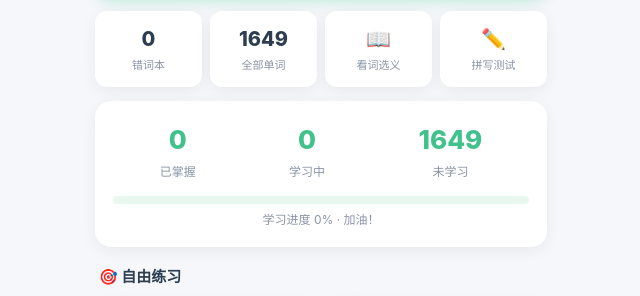
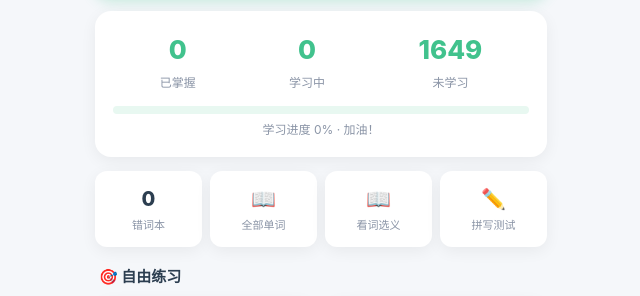
Before and after one commit to maksy5310/myEnglish, a plain HTML site: page index.html in a window 1280 px wide. Shown: the part 202-498 px from the top of the page, without its empty margins (319-959 px from the left). Drawn offline with Linux system fonts and the light colour scheme.

Commit message:
fix: 添加overflow-x:hidden防止水平溢出,列表页右侧padding避免字母索引遮挡, cache v7

```diff
--- a/app.js
+++ b/app.js
@@ -202,7 +202,7 @@ function renderHome(){
     </div>
   </div>
 
-  <!-- 今日学习大按钮 -->
+  <!-- 今日学习大按钮 + 统计 -->
   <div class="daily-study" onclick="window.__app.startDailyStudy()">
     <div class="ds-left">
       <div class="ds-icon">📚</div>
@@ -214,6 +214,17 @@ function renderHome(){
     <div class="ds-go">开始 ›</div>
   </div>
 
+  <!-- 统计概览（紧凑版） -->
+  <div class="overview">
+    <div class="row">
+      <div class="stat"><div class="num">${s.mastered}</div><div class="lbl">已掌握</div></div>
+      <div class="stat"><div class="num">${s.learning}</div><div class="lbl">学习中</div></div>
+      <div class="stat"><div class="num">${s.news}</div><div class="lbl">未学习</div></div>
+    </div>
+    <div class="progress-bar"><div class="fill" style="width:${s.percent}%"></div></div>
+    <div class="ptxt">学习进度 ${s.percent}% · 加油！</div>
+  </div>
+
   <!-- 快捷入口 -->
   <div class="quick-grid">
     <div class="quick-card" onclick="window.__app.showWrongBook()">
@@ -221,7 +232,7 @@ function renderHome(){
       <div class="qc-label">错词本</div>
     </div>
     <div class="quick-card" onclick="window.__app.showWordList('all')">
-      <div class="qc-num">${WORDS.length}</div>
+      <div class="qc-num">📖</div>
       <div class="qc-label">全部单词</div>
     </div>
     <div class="quick-card" onclick="window.__app.startStudy('select')">
@@ -232,16 +243,6 @@ function renderHome(){
       <div class="qc-num">✏️</div>
       <div class="qc-label">拼写测试</div>
     </div>
-  </div>
-
-  <div class="overview">
-    <div class="row">
-      <div class="stat"><div class="num">${s.mastered}</div><div class="lbl">已掌握</div></div>
-      <div class="stat"><div class="num">${s.learning}</div><div class="lbl">学习中</div></div>
-      <div class="stat"><div class="num">${s.news}</div><div class="lbl">未学习</div></div>
-    </div>
-    <div class="progress-bar"><div class="fill" style="width:${s.percent}%"></div></div>
-    <div class="ptxt">学习进度 ${s.percent}% · 加油！</div>
   </div>
 
   <div class="section-title">🎯 自由练习</div>
--- a/style.css
+++ b/style.css
@@ -15,13 +15,15 @@
 }
 *{margin:0;padding:0;box-sizing:border-box;-webkit-tap-highlight-color:transparent;}
 html,body{height:100%;}
+html{overflow-x:hidden;}
 body{
   font-family:-apple-system,BlinkMacSystemFont,"PingFang SC","Microsoft YaHei",sans-serif;
   background:var(--bg);
   color:var(--text);
   line-height:1.6;
+  overflow-x:hidden;
 }
-#app{max-width:480px;margin:0 auto;min-height:100vh;background:var(--bg);position:relative;padding-bottom:20px;padding-bottom:calc(20px + env(safe-area-inset-bottom));}
+#app{max-width:480px;margin:0 auto;min-height:100vh;background:var(--bg);position:relative;padding-bottom:calc(20px + env(safe-area-inset-bottom));overflow-x:hidden;}
 
 /* 顶部标题栏 */
 .topbar{
@@ -212,7 +214,7 @@ body{
 }
 .letter-index .li-item:active{transform:scale(1.3);color:var(--green-dark);}
 
-.word-groups{flex:1;padding:0 14px 20px;}
+.word-groups{flex:1;padding:0 30px 20px 14px;}
 .letter-group{margin-bottom:6px;}
 .letter-group .lg-title{
   font-size:14px;font-weight:800;color:var(--green-dark);
--- a/sw.js
+++ b/sw.js
@@ -1,5 +1,5 @@
 // 百词斩 KET 词汇 - Service Worker (离线缓存)
-const CACHE_NAME = 'ket-vocab-v6';
+const CACHE_NAME = 'ket-vocab-v7';
 const ASSETS = [
   './',
   './index.html',
```
